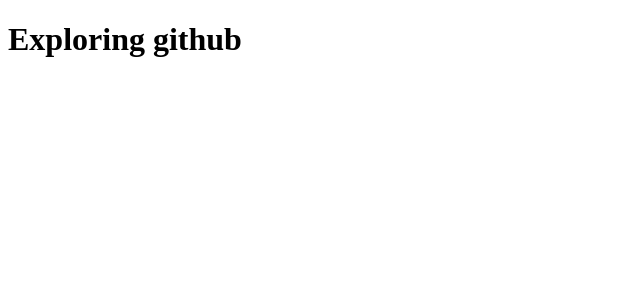
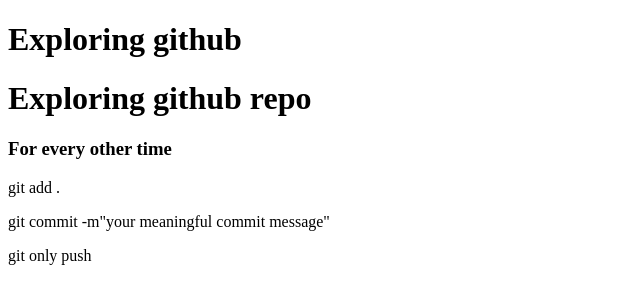
Before and after one commit to itsamamun/my-secend-github, a plain HTML site: page index.html in a window 1280 px wide. Shown: the whole page, without its empty margins (0-640 px from the left). Drawn offline with Linux system fonts and the light colour scheme.

Commit message:
added to commands to push to github

```diff
--- a/index.html
+++ b/index.html
@@ -7,5 +7,12 @@
 </head>
 <body>
   <h1>Exploring github</h1>
+  <h1>Exploring github repo</h1>
+  <div>
+    <h3>For every other time</h3>
+    <p>git add .</p>
+    <p>git commit -m"your meaningful commit message"</p>
+    <p>git only push</p>
+  </div>
 </body>
 </html>
```
